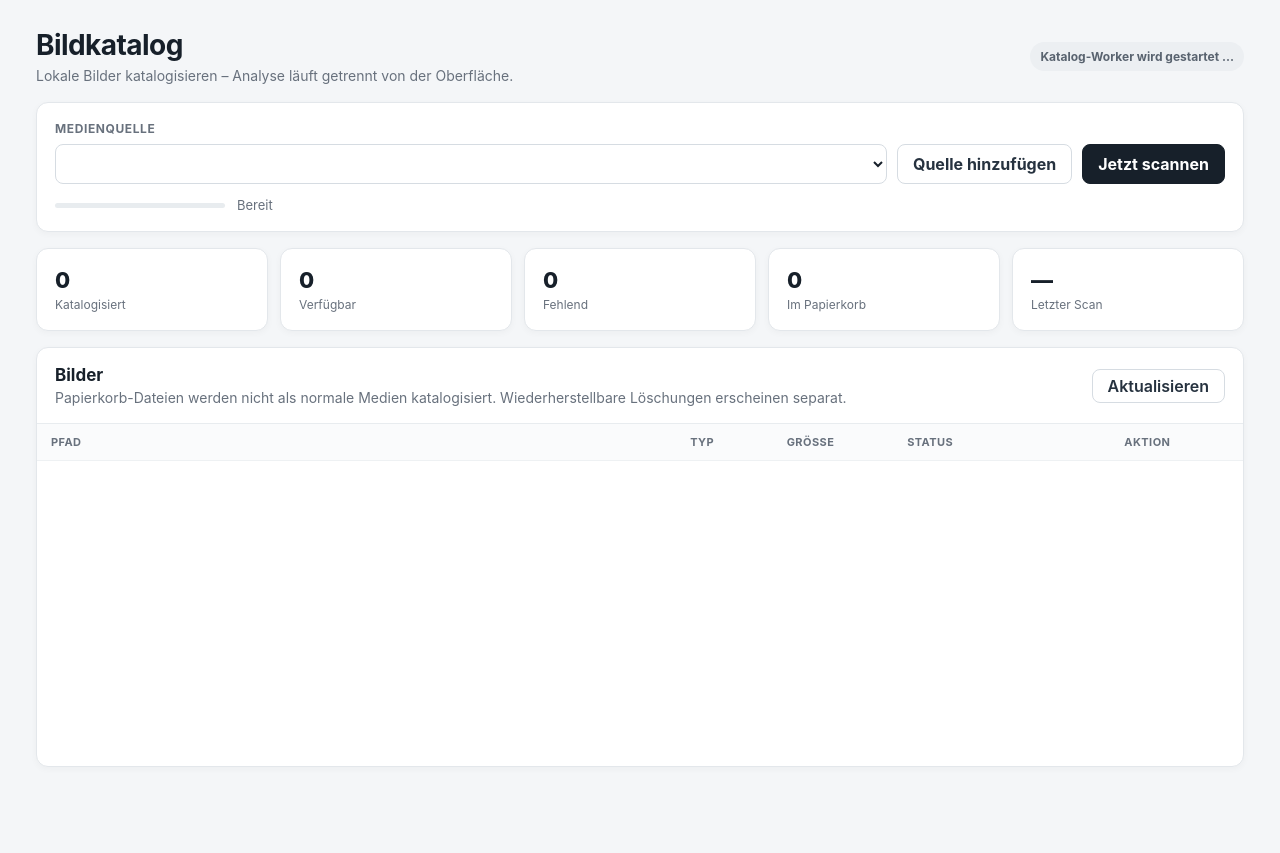
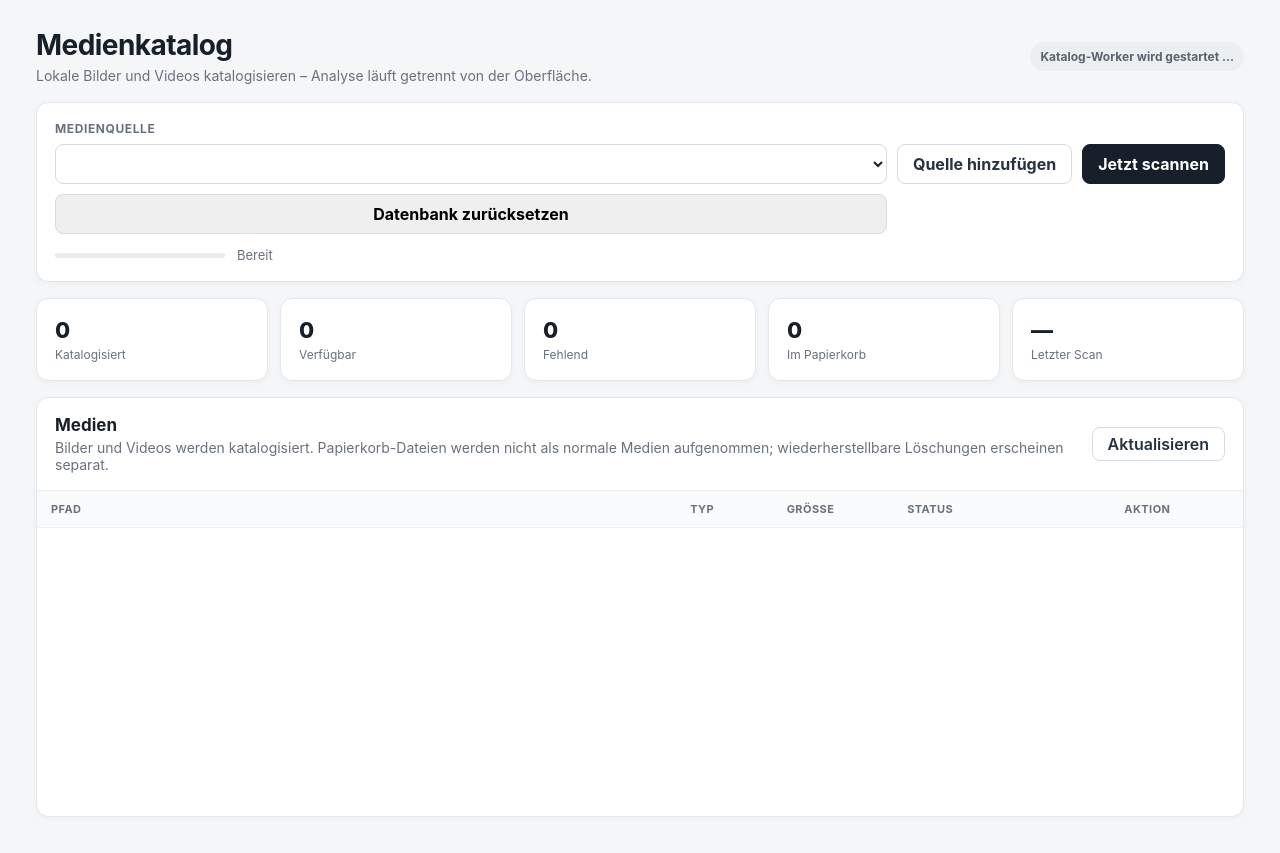
Before and after one commit to mostboneheadedhypoteticaluser/image_transfer_and_sort, a website built with Vite: page index.html in a window 1280 px wide. Before the commit the page ends 803 px from the top, so only its background shows below. Built offline with nearby package versions, Linux system fonts and the light colour scheme.

Commit message:
Medienoberfläche und Reset-Schaltfläche ergänzen

```diff
--- a/index.html
+++ b/index.html
@@ -9,8 +9,8 @@
     <div id="app">
       <header class="topbar">
         <div>
-          <h1>Bildkatalog</h1>
-          <p>Lokale Bilder katalogisieren – Analyse läuft getrennt von der Oberfläche.</p>
+          <h1>Medienkatalog</h1>
+          <p>Lokale Bilder und Videos katalogisieren – Analyse läuft getrennt von der Oberfläche.</p>
         </div>
         <span class="status-pill" id="workerState">Katalog-Worker wird gestartet …</span>
       </header>
@@ -22,6 +22,7 @@
             <select id="sourceSelect"></select>
             <button id="addSource" class="secondary">Quelle hinzufügen</button>
             <button id="scanSource" class="primary">Jetzt scannen</button>
+            <button id="resetCatalog" class="danger">Datenbank zurücksetzen</button>
           </div>
           <div class="progress-row">
             <div class="progress-track"><div id="progressBar" class="progress-bar"></div></div>
@@ -40,8 +41,8 @@
         <section class="panel media-panel">
           <div class="panel-heading">
             <div>
-              <h2>Bilder</h2>
-              <p id="tableHint">Papierkorb-Dateien werden nicht als normale Medien katalogisiert. Wiederherstellbare Löschungen erscheinen separat.</p>
+              <h2>Medien</h2>
+              <p id="tableHint">Bilder und Videos werden katalogisiert. Papierkorb-Dateien werden nicht als normale Medien aufgenommen; wiederherstellbare Löschungen erscheinen separat.</p>
             </div>
             <button id="refresh" class="ghost">Aktualisieren</button>
           </div>
```
